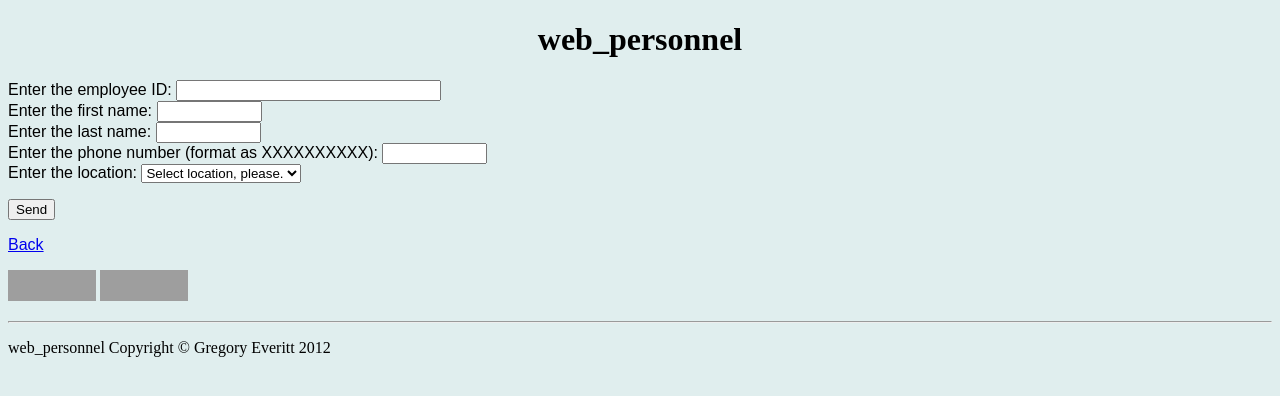
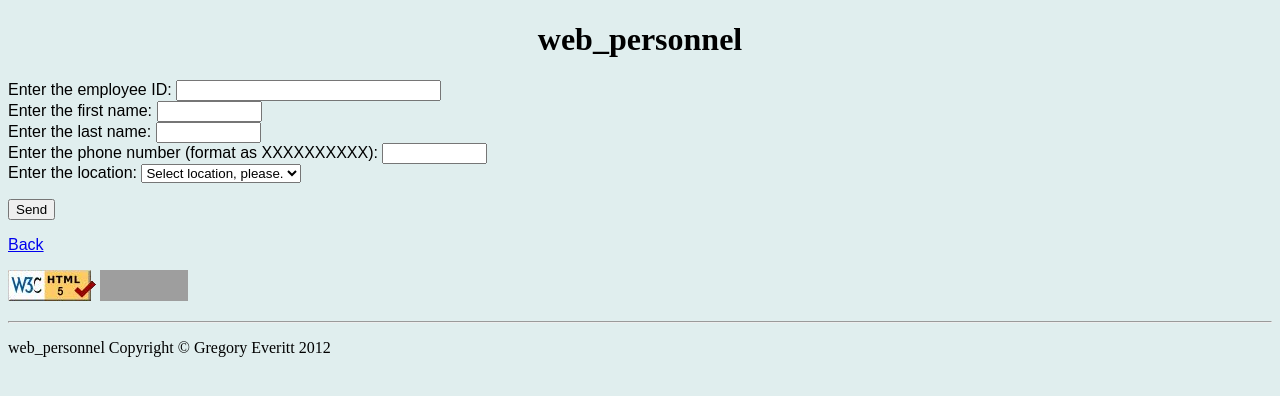
Before and after one commit to greveritt/web_personnel, a PHP site: page /add.php in a window 1280 px wide. Shown: the top 396 px of the page. Run offline with PHP 8.4, Linux system fonts and the light colour scheme; grey boxes are pictures that could not be loaded.

Commit message:
changed footer so that image for the HTML verifier button says 'HTML5'
actually remembered to save footer.php so that image for the HTML verifier button says 'HTML5'

```diff
--- a/footer.php
+++ b/footer.php
@@ -1,6 +1,6 @@
 <p>
     <a href="http://validator.w3.org/check?uri=referer"><img
-      src="valid-html401" alt="Valid HTML 4.01 Strict" height="31" width="88"></a>
+      src="w3cvalidhtml5.png" alt="Valid HTML5!" height="31" width="88"></a>
 	<a href="http://jigsaw.w3.org/css-validator/check/referer">
         <img style="border:0;width:88px;height:31px"
             src="vcss"
```
Also changed, not shown: w3cvalidhtml5.png (added).
